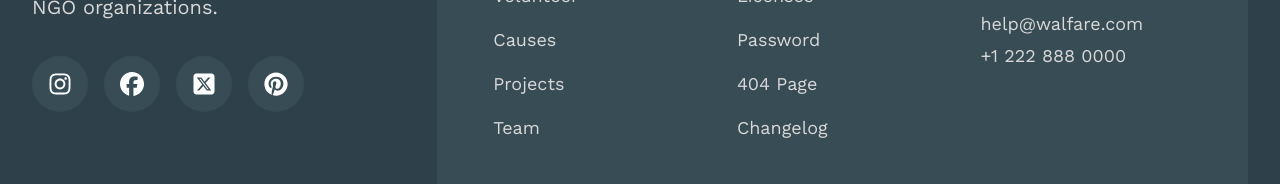
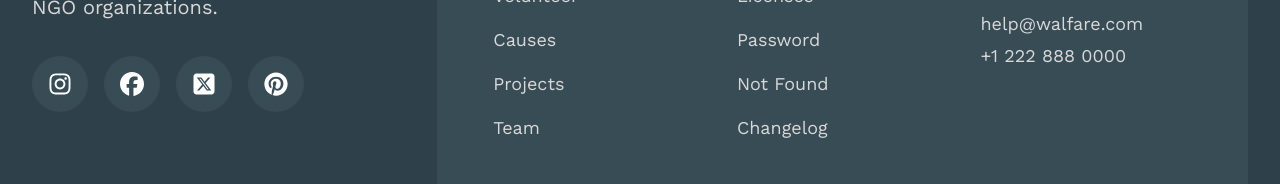
Before and after one commit to codEdu-Collective/kind-hands, a Next.js app: page / in a window 1280 px wide. Shown: the part 9762-9946 px from the top of the page. Built offline with nearby package versions, Linux system fonts and the light colour scheme; no server answers; the database is empty; a web font is replaced by a local one.

Commit message:
fix(footer): update "404 Page" to "Not Found" in utility links

```diff
--- a/components/layout/Footer.tsx
+++ b/components/layout/Footer.tsx
@@ -4,7 +4,7 @@ import Link from "next/link";
 
 export default function Footer() {
   const involvedLinks = ["About", "Volunteer", "Causes", "Projects", "Team"];
-  const utilityLinks = ["Style Guide", "Licenses", "Password", "404 Page", "Changelog"];
+  const utilityLinks = ["Style Guide", "Licenses", "Password", "Not Found", "Changelog"];
 
   return (
     <footer className="bg-dark text-white">
```
